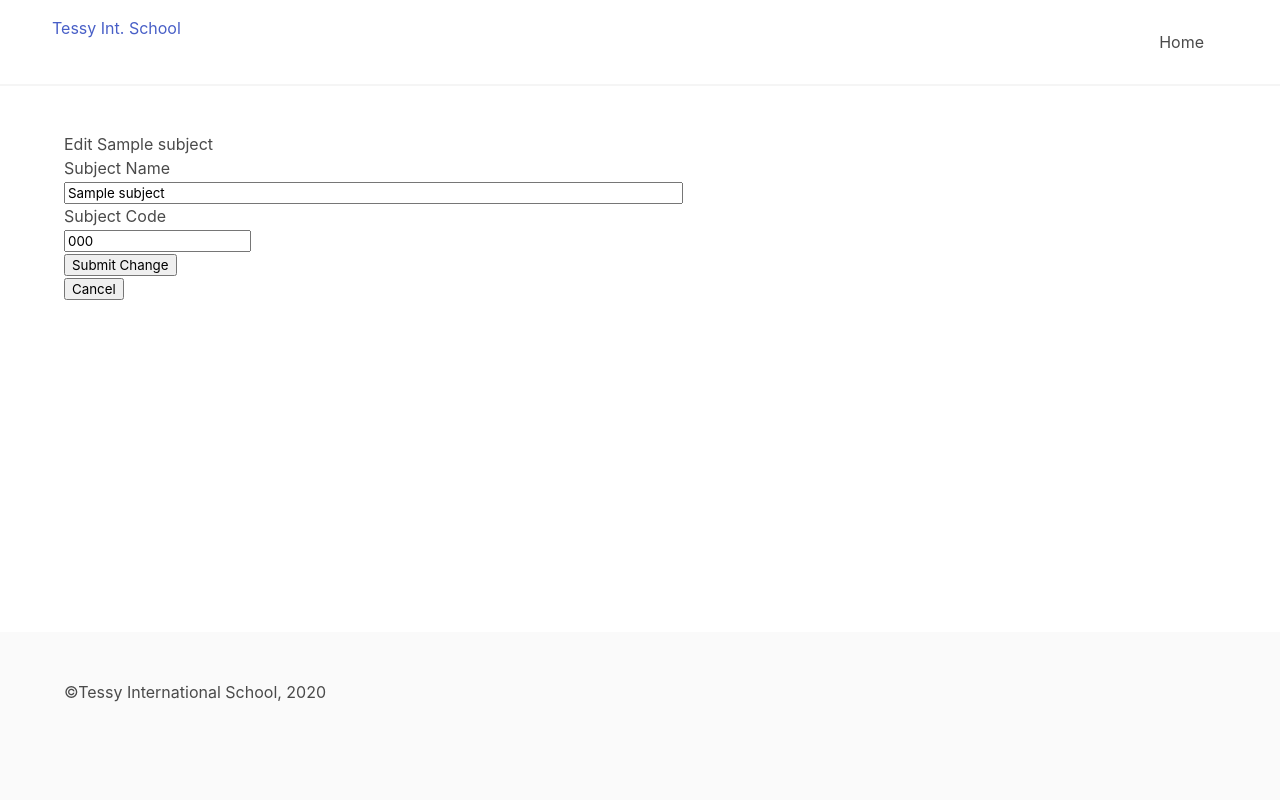
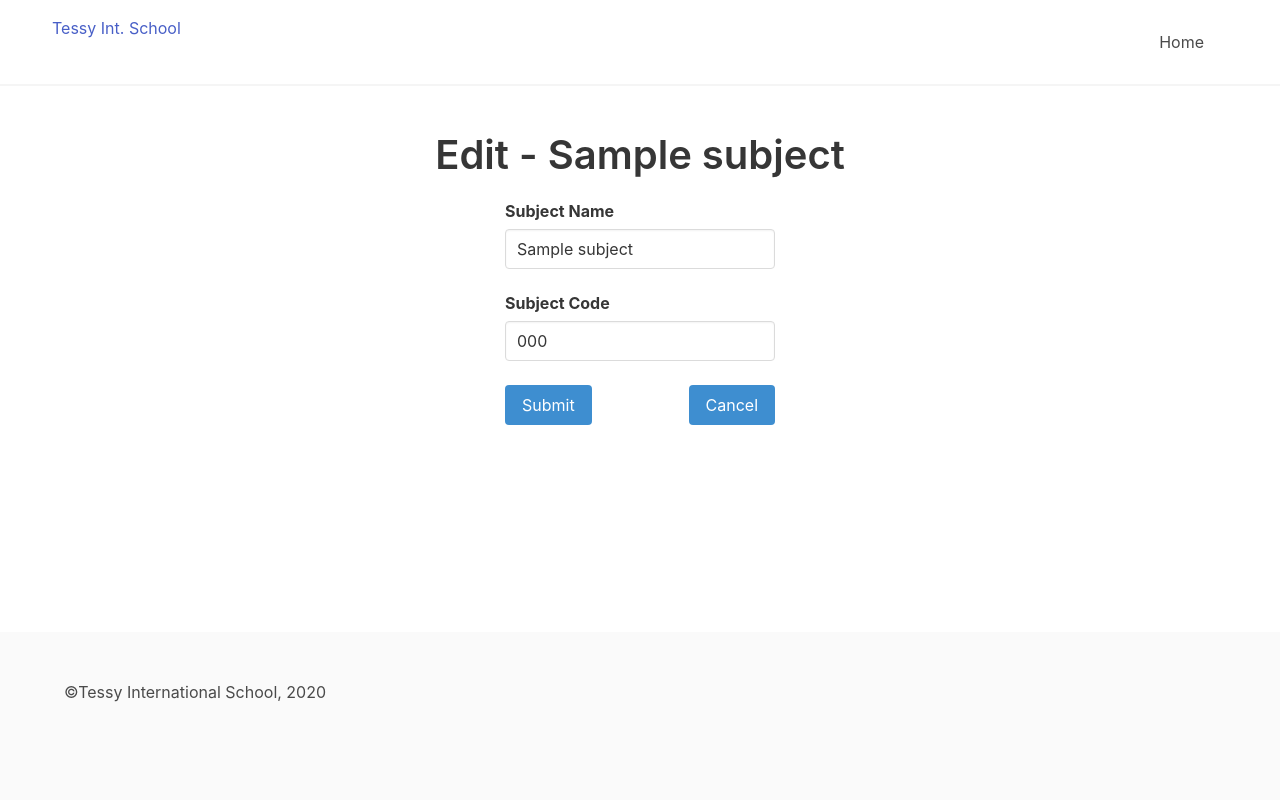
Before and after one commit to fadyboy/tessy_platform, a Flask app: page /edit_subject/1 in a window 1280 px wide. Run offline with Flask 2, Linux system fonts and the light colour scheme; a user stored in the database is signed in; tables that the repository leaves empty hold one stand-in row (values such as "Sample post"); some libraries are stand-ins or nearby versions.

Commit message:
Added styling to more templates and some changes to form labels

```diff
--- a/student-platform/studentapp/forms.py
+++ b/student-platform/studentapp/forms.py
@@ -208,7 +208,7 @@ class AddSubjectForm(FlaskForm):
 class EditSubjectForm(FlaskForm):
     name = StringField("Subject Name")
     code = StringField("Subject Code")
-    submit = SubmitField("Submit Change")
+    submit = SubmitField("Submit")
 
 
 def subjects_query():
--- a/student-platform/studentapp/routes.py
+++ b/student-platform/studentapp/routes.py
@@ -297,7 +297,10 @@ def list_subjects():
 @login_required
 def edit_subject(id):
     subject = Subject.query.get(id)
-    form = EditSubjectForm()
+    form = EditSubjectForm(
+        name=subject.name,
+        code=subject.code
+    )
     if form.validate_on_submit():
         subject.name = form.name.data
         subject.code = form.code.data
--- a/student-platform/studentapp/templates/404.html
+++ b/student-platform/studentapp/templates/404.html
@@ -1,6 +1,7 @@
 {% extends "base.html" %}
 
 {% block content %}
-<h1>Resource Not Found</h1>
-<p><a href="{{ url_for('index')}}">Back to Home Page</a></p>
+<h1 class="title is-2">Resource Not Found</h1>
+<div class="subtitle"></div>
+<p class="subtitle is-5"><a href="{{ url_for('index')}}">Back to Home Page</a></p>
 {% endblock %}
--- a/student-platform/studentapp/templates/edit_subject.html
+++ b/student-platform/studentapp/templates/edit_subject.html
@@ -1,24 +1,35 @@
 {% extends "base.html" %}
 
 {% block content %}
-    <h1>Edit {{ subject.name }}</h1>
-    <form action="" method="post" novalidate>
+    <div class="title-wrapper has-text-centered">
+        <h2 class="title is-2">Edit - {{ subject.name }}</h2>
+    </div>
+    <div class="subtitle"></div>
+    <div class="content-wrapper">
+        <div class="columns is-centered">
+            <div class="column is-3">
+                <form role="form" action="" method="POST" novalidate>
                     {{ form.hidden_tag() }}
-        <p>
-            {{ form.name.label }}<br/>
-            {{ form.name(size=64, value=subject.name) }}
+                    <p class="subtitle is-6">
+                        {{ form.name.label(class="label") }}
+                        {{ form.name(class="input") }}
                         {% for error in form.name.errors %}
-                <span style="color:red;">{{ error }}</span>
+                            <span style="color: red;">{{ error }}</span>
                         {% endfor %}
                     </p>
-        <p>
-            {{ form.code.label }}<br/>
-            {{ form.code(size=16, value=subject.code) }}
+                    <p class="subtitle is-6">
+                        {{ form.code.label(class="label") }}
+                        {{ form.code(class="input") }}
                         {% for error in form.code.errors %}
-                <span style="color:red;">{{ error }}</span>
+                            <span style="color: red;">{{ error }}</span>
                         {% endfor %}
                     </p>
-        <p>{{ form.submit() }}</p>
+                    <div class="buttons level">
+                        {{ form.submit(class="button is-info level-left") }}
+                        <a href="{{ url_for('list_subjects') }}" class="button is-info level-right">Cancel</a>
+                    </div>
                 </form>
-    <a href="{{ url_for('list_subjects') }}"><button>Cancel</button></a>
+            </div>
+        </div>
+    </div>
 {% endblock %}
```
Also changed, not shown: student-platform/studentapp/templates/500.html (+4 -3 lines), student-platform/studentapp/templates/reset_password.html (+22 -11 lines), student-platform/studentapp/templates/reset_password_request.html (+23 -13 lines), student-platform/studentapp/templates/set_active_session.html (+16 -5 lines). Lines whose indentation alone changed are shown as unchanged.
